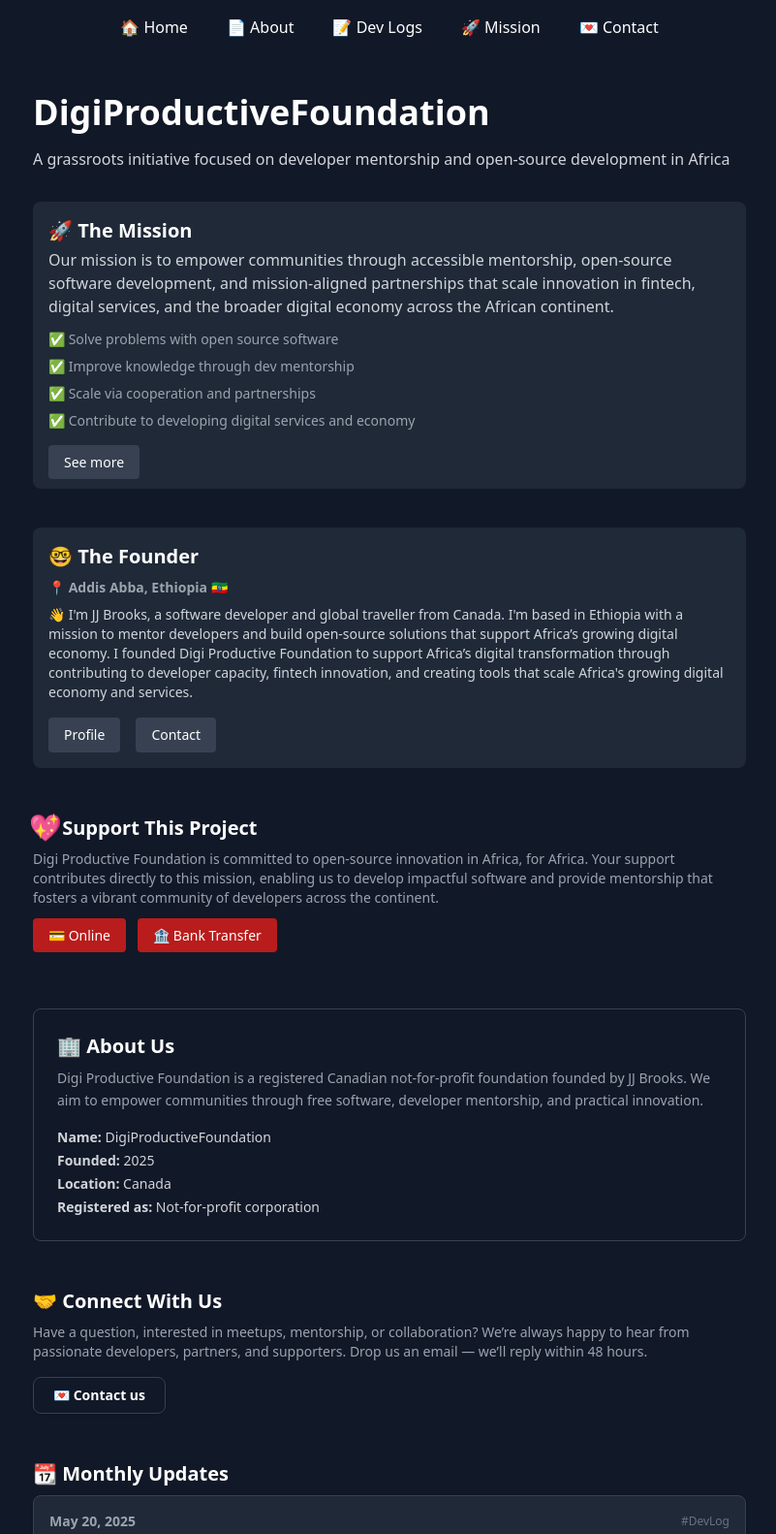
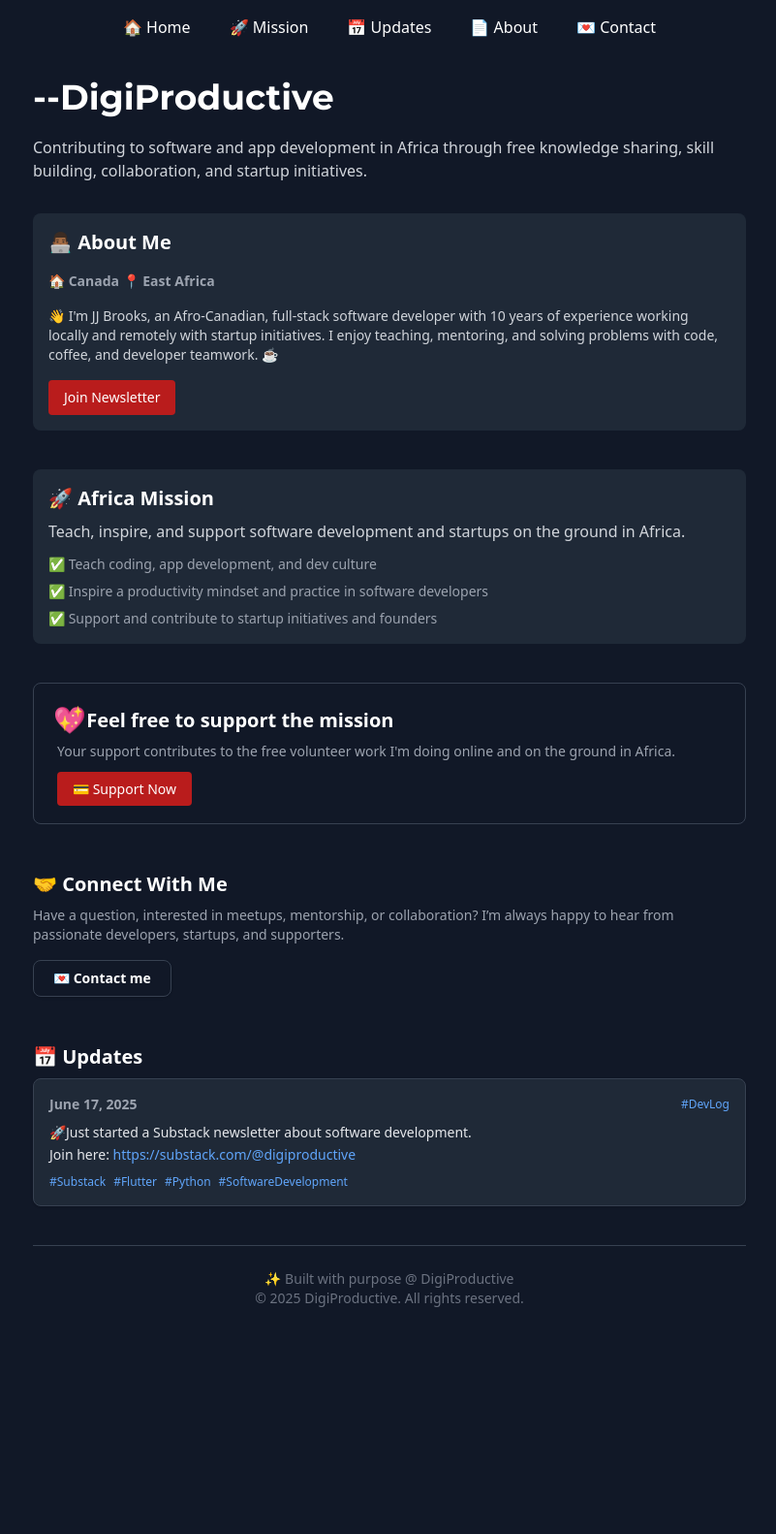
Before and after one commit to digiproductive/digi_productive_website, a website with bundled scripts: page docs/index.html in a window 1280 px wide. Shown: the top 1582 px of the page at 97% size, without its empty margins (238-1039 px from the left). After the commit the page ends 1373 px from the top, so only its background shows below. Built offline with nearby package versions, Linux system fonts and the light colour scheme.

Commit message:
Initial final version.

```diff
--- a/docs/index.html
+++ b/docs/index.html
@@ -3,8 +3,13 @@
   <head>
     <meta charset="UTF-8" />
     <meta name="viewport" content="width=device-width, initial-scale=1.0" />
-    <title>Digi Productive Foundation</title>
+    <title>Digi Productive</title>
     <link rel="icon" type="image/png" href="images/favicon.ico" />
+    <link
+      href="https://fonts.googleapis.com/css2?family=Montserrat:wght@400;600;700&display=swap"
+      rel="stylesheet"
+    />
+
     <script src="https://cdn.tailwindcss.com"></script>
 
     <!-- Load additional meta from head.html partial -->
@@ -20,15 +25,17 @@
       <div data-include="partials/header.html"></div>
 
       <main>
-        <div class="flex flex-row items-center gap-4 pt-10 mb-4">
+        <div class="flex flex-row items-center">
           <!-- Desktop & Tablet (md and up): One-line version -->
-          <h1 class="hidden md:block text-3xl md:text-4xl font-bold">DigiProductiveFoundation</h1>
+          <h1 class="hidden md:block text-3xl md:text-4xl font-bold pt-6" style="font-family: 'Montserrat', sans-serif;">--DigiProductive</h1>
 
+          </h1>
+        </div>
+        <div class="flex flex-row items-center gap-2 pb-3 pt-2">
           <!-- Mobile only (below md): Multi-line version -->
           <h1 class="block md:hidden font-bold leading-tight">
             <span class="block text-4xl">Digi</span>
             <span class="block text-4xl">Productive</span>
-            <span class="block text-4xl">Foundation</span>
           </h1>
         </div>
         <!-- 🔤 Typewriter Effect -->
@@ -37,121 +44,79 @@
           <span class="blinking-cursor bg-gray-300">|</span>
         </p>
 
-        <!-- 🚀 Mission Section -->
-        <section class="mb-10">
-          <div class="bg-gray-800 p-4 rounded-lg">
-            <h3 class="text-xl font-bold">🚀 The Mission</h3>
-            <p id="mission" class="text-gray-300 mt-1"></p>
-            <ul class="mt-3 flex flex-col space-y-2 text-sm text-gray-400">
-              <span>✅ Solve problems with open source software</span>
-              <span>✅ Improve knowledge through dev mentorship</span>
-              <span>✅ Scale via cooperation and partnerships</span>
-              <span>✅ Contribute to developing digital services and economy</span>
-            </ul>
-            <div class="mt-3 pt-2">
-              <a
-                href="https://github.com/yourusername/khadimconnect"
-                target="_blank"
-                class="bg-gray-700 hover:bg-gray-600 text-white text-sm font-medium py-2 px-4 rounded transition"
-              >
-                See more
-              </a>
-            </div>
-          </div>
-        </section>
+        <!-- 🧑‍💻 Founder Section -->
+        <section class="mb-10 rounded-lg p-4 bg-gray-800">
+          <h2 class="text-xl font-semibold text-white mb-2">👨🏾‍💻 About Me</h2>
+          <p class="mt-2 pb-2 text-sm text-gray-400 font-bold pt-2">🏠 Canada 📍 East Africa</p>
+          <p class="text-sm text-gray-300 text-l pt-2">
+            👋 I'm JJ Brooks, an Afro-Canadian, full-stack software developer with 10 years of
+            experience working locally and remotely with startup initiatives. I enjoy teaching,
+            mentoring, and solving problems with code, coffee, and developer teamwork. ☕️
+          </p>
+          <div class="mt-4 flex flex-row gap-4">
 
-        <!-- 🧑‍💻 Founder Section -->
-        <section class="mt-10 rounded-lg p-4 bg-gray-800">
-          <h2 class="text-xl font-semibold text-white mb-2">🤓 The Founder</h2>
-          <p class="mt-2 pb-2 text-sm text-gray-400 font-bold">📍 Addis Abba, Ethiopia 🇪🇹</p>
-          <p class="text-sm text-gray-300 text-l">
-            👋 I'm JJ Brooks, a software developer and global traveller from Canada. I'm based in
-            Ethiopia with a mission to mentor developers and build open-source solutions that
-            support Africa’s growing digital economy. I founded Digi Productive Foundation to
-            support Africa’s digital transformation through contributing to developer capacity,
-            fintech innovation, and creating tools that scale Africa's growing digital economy and
-            services.
-          </p>
-          <div class="mt-4 flex gap-4">
             <a
-              href="https://github.com/yourusername"
+              href="https://digiproductive.substack.com/?r=5v7qic&utm_campaign=pub-share-checklist"
               target="_blank"
-              class="bg-gray-700 hover:bg-gray-600 text-white text-sm font-medium py-2 px-4 rounded transition"
-              >Profile</a
-            >
-            <a
-              href="mailto:youremail@example.com"
-              class="bg-gray-700 hover:bg-gray-600 text-white text-sm font-medium py-2 px-4 rounded transition"
-              >Contact</a
+              class="bg-red-700 text-white text-sm font-medium py-2 px-4 rounded transition mr-2"
+              >Join Newsletter</a
             >
           </div>
         </section>
 
+        <!-- 🚀 Mission Section -->
+        <section class="mb-10">
+          <div class="bg-gray-800 p-4 rounded-lg">
+            <h3 class="text-xl font-bold">🚀 Africa Mission</h3>
+            <p id="mission" class="text-gray-300 text-l pt-2"></p>
+            <ul class="mt-3 flex flex-col space-y-2 text-sm text-gray-400">
+              <span>✅ Teach coding, app development, and dev culture</span>
+              <span>✅ Inspire a productivity mindset and practice in software developers</span>
+              <span>✅ Support and contribute to startup initiatives and founders</span>
+            </ul>
+          </div>
+        </section>
+
+
         <!-- 💖 Support Section -->
-        <section class="mt-12">
+        <section class="mt-10 border border-gray-700 rounded-lg p-6">
           <h2 class="text-xl font-semibold mb-2">
             <span id="heart-beat" class="inline-block">💖</span>
-            Support This Project
+            Feel free to support the mission
           </h2>
           <p class="text-sm text-gray-400">
-            Digi Productive Foundation is committed to open-source innovation in Africa, for Africa.
-            Your support contributes directly to this mission, enabling us to develop impactful
-            software and provide mentorship that fosters a vibrant community of developers across
-            the continent.
+            Your support contributes to the free volunteer work I'm doing online and on the ground in Africa.
           </p>
           <div class="mt-4">
             <a
-              href="https://your-stripe-donation-link.com"
+              href="https://buy.stripe.com/7sI5kD7VK4vL8ak8wH"
               target="_blank"
               class="bg-red-700 text-white text-sm font-medium py-2 px-4 rounded transition mr-2"
-              >💳 Online</a
+              >💳 Support Now</a
             >
-            <a
-              href="https://your-stripe-donation-link.com"
-              target="_blank"
-              class="bg-red-700 text-white text-sm font-medium py-2 px-4 rounded transition"
-              >🏦 Bank Transfer</a
-            >
-          </div>
-        </section>
-
-        <!-- 🏢 About Section -->
-        <section class="mt-16 border border-gray-700 rounded-lg p-6">
-          <h2 class="text-xl font-semibold text-white mb-2">🏢 About Us</h2>
-          <p class="text-sm text-gray-400 leading-relaxed">
-            Digi Productive Foundation is a registered Canadian not-for-profit foundation founded by
-            JJ Brooks. We aim to empower communities through free software, developer mentorship,
-            and practical innovation.
-          </p>
-          <div class="mt-4 text-sm text-gray-300 space-y-1">
-            <p><strong>Name:</strong> DigiProductiveFoundation</p>
-            <p><strong>Founded:</strong> 2025</p>
-            <p><strong>Location:</strong> Canada</p>
-            <p><strong>Registered as:</strong> Not-for-profit corporation</p>
           </div>
         </section>
 
         <!-- 🤝 Connect CTA -->
         <section class="mt-12">
-          <h2 class="text-xl font-semibold text-white mb-2">🤝 Connect With Us</h2>
+          <h2 class="text-xl font-semibold text-white mb-2">🤝 Connect With Me</h2>
           <p class="text-sm text-gray-400">
-            Have a question, interested in meetups, mentorship, or collaboration? We’re always happy
-            to hear from passionate developers, partners, and supporters. Drop us an email — we’ll
-            reply within 48 hours.
+            Have a question, interested in meetups, mentorship, or collaboration? I’m always happy
+            to hear from passionate developers, startups, and supporters.
           </p>
           <div class="mt-4">
             <a
-              href="mailto:youremail@example.com"
-              class="inline-block border border-gray-700 rounded-lg hover:bg-green-600 text-white text-sm font-semibold py-2 px-5 shadow transition"
+              href="contact.html"
+              class="inline-block border border-gray-700 rounded-lg text-white text-sm font-semibold py-2 px-5 shadow transition"
             >
-              💌 Contact us
+              💌 Contact me
             </a>
           </div>
         </section>
 
         <!-- 📆 Dev Log -->
         <section class="mt-12 mb-10">
-          <h2 class="text-xl font-semibold mb-2">📆 Monthly Updates</h2>
+          <h2 class="text-xl font-semibold mb-2">📅 Updates</h2>
           <div id="log-feed" class="space-y-4">
             <!-- Entries injected by JS -->
           </div>
--- a/docs/js/modules/devlog.js
+++ b/docs/js/modules/devlog.js
@@ -1,14 +1,9 @@
 document.addEventListener('partials-loaded', () => {
     const updates = [
         {
-            date: 'May 20, 2025',
-            content: `Finalized the job submission form in Flutter and added location-based filtering so users can search jobs nearby. Big step forward! 🚀`,
-            tags: ['#Flutter', '#OpenSource', '#AfricaBuilds']
-        },
-        {
-            date: 'May 19, 2025',
-            content: `Set up the initial Supabase backend schema and pushed the first project repo live. Took some time to journal ideas around worker rating systems — excited for what’s coming. 💡`,
-            tags: ['#Supabase', '#DevLog', '#CommunityTools']
+            date: 'June 17, 2025',
+            content: `🚀Just started a Substack newsletter about software development. <br> Join here: <a href="https://substack.com/@digiproductive" target="_blank" rel="noopener noreferrer" style="color:#60a5fa;">https://substack.com/@digiproductive</a>`,
+            tags: ['#Substack', '#Flutter', '#Python', '#SoftwareDevelopment']
         }
     ];
     const feed = document.getElementById('log-feed');
@@ -21,7 +16,7 @@ document.addEventListener('partials-loaded', () => {
         post.innerHTML = `
       <div class="flex items-center justify-between mb-2">
         <span class="text-sm text-gray-400 font-semibold">${entry.date}</span>
-          <span class="text-xs text-gray-500">#DevLog</span>
+        <a href="docs/updates.html" class="text-xs text-blue-400 hover:underline">#DevLog</a>
       </div>
       <p class="text-sm text-gray-200 leading-relaxed mb-2">
         ${entry.content}
--- a/docs/js/modules/mission.js
+++ b/docs/js/modules/mission.js
@@ -1,5 +1,5 @@
 document.addEventListener('partials-loaded', () => {
-    const mission = 'Our mission is to empower communities through accessible mentorship, open-source software development, and mission-aligned partnerships that scale innovation in fintech, digital services, and the broader digital economy across the African continent.';
+    const mission = 'Teach, inspire, and support software development and startups on the ground in Africa.';
     const missionEl = document.getElementById('mission');
     if (missionEl) {
         missionEl.textContent = mission;
--- a/docs/js/modules/typewriter.js
+++ b/docs/js/modules/typewriter.js
@@ -1,5 +1,5 @@
 document.addEventListener('partials-loaded', () => {
-    const typewriterText = 'A grassroots initiative focused on developer mentorship and open-source development in Africa';
+    const typewriterText = 'Contributing to software and app development in Africa through free knowledge sharing, skill building, collaboration, and startup initiatives.';
     const textEl = document.getElementById('typewriter-text');
     let index = 0;
     function typeNextChar() {
--- a/docs/partials/footer.html
+++ b/docs/partials/footer.html
@@ -1,4 +1,4 @@
 <footer class="border-t border-gray-700 pt-6 pb-6 text-sm text-gray-500 text-center">
-  Built with purpose by Digi Productive Foundation<br />
-  &copy; 2025 Digi Productive Foundation. All rights reserved.
+  ✨ Built with purpose @ DigiProductive<br />
+  &copy; 2025 DigiProductive. All rights reserved.
 </footer>
--- a/docs/partials/header.html
+++ b/docs/partials/header.html
@@ -26,9 +26,9 @@
     class="mt-4 pt-4 px-3 md:mt-0 hidden md:flex md:flex-row md:justify-center flex-col gap-10"
   >
     <a href="index.html" class="nav-btn">🏠 Home</a>
-    <a href="about.html" class="nav-btn">📄 About</a>
-    <a href="dev_logs.html" class="nav-btn">📝 Dev Logs</a>
-    <a href="mission.html" class="nav-btn">🚀 Mission</a>
+    <a href="index.html" class="nav-btn">🚀 Mission</a>
+    <a href="updates.html" class="nav-btn">📅 Updates</a>
+    <a href="index.html" class="nav-btn">📄 About</a>
     <a href="contact.html" class="nav-btn">💌 Contact</a>
   </div>
 </nav>
--- a/src/modules/mission.ts
+++ b/src/modules/mission.ts
@@ -1,6 +1,6 @@
 document.addEventListener('partials-loaded', () => {
   const mission: string =
-    'Our mission is to empower communities through accessible mentorship, open-source software development, and mission-aligned partnerships that scale innovation in fintech, digital services, and the broader digital economy across the African continent.'
+    'Teach, inspire, and support software development and startups on the ground in Africa.'
 
   const missionEl: HTMLElement | null = document.getElementById('mission')
 
--- a/src/modules/typewriter.ts
+++ b/src/modules/typewriter.ts
@@ -1,6 +1,6 @@
 document.addEventListener('partials-loaded', () => {
   const typewriterText: string =
-    'A grassroots initiative focused on developer mentorship and open-source development in Africa'
+    'Contributing to software and app development in Africa through free knowledge sharing, skill building, collaboration, and startup initiatives.'
 
   const textEl: HTMLElement | null = document.getElementById('typewriter-text')
   let index: number = 0
```
Also changed, not shown: docs/contact.html (+5 -1 lines), docs/dev_logs.html (deleted, +0 -63 lines), docs/thank_you_support.html (added, +42 -0 lines), docs/updates.html (added, +36 -0 lines), src/modules/devlog.ts (+3 -8 lines), READme.md (added). Lines whose indentation alone changed are shown as unchanged.
